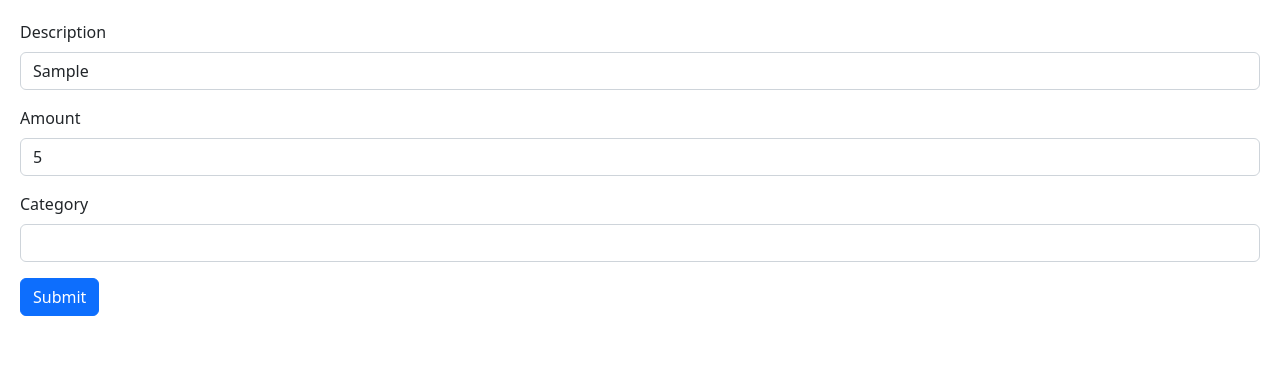
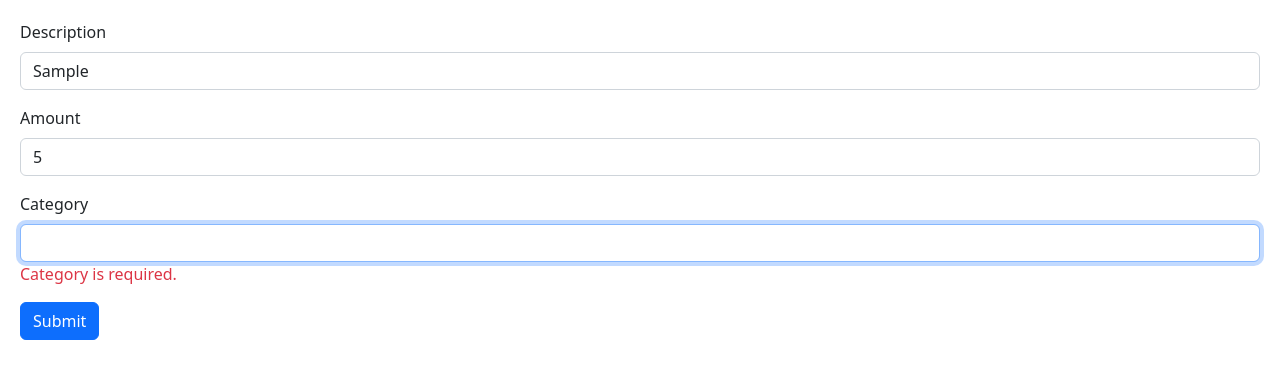
Before and after one commit to khaingthinzarthwe/MoshReactCourse, a React (Vite) app: page / in a window 1280 px wide. Both pictures are taken after typing "Sample", "5" into the empty fields and a click on the button "Submit". Shown: the top 378 px of the page. Built offline with nearby package versions, Linux system fonts and the light colour scheme.

Commit message:
Exercise-applying validation

```diff
--- a/src/components/FormExercise.tsx
+++ b/src/components/FormExercise.tsx
@@ -1,8 +1,15 @@
 import React, { FormEvent, useRef } from "react";
 import { FieldValues, useForm } from "react-hook-form";
 
+interface formData {
+  description: string;
+  amount: number;
+  category: string;
+}
+
 const FormExercise = () => {
-  const { register, handleSubmit } = useForm();
+  const { register, handleSubmit, formState: { errors } } = useForm<formData>();
+
   const onSubmit = (data: FieldValues) => console.log(data);
 
   return (
@@ -12,33 +19,38 @@ const FormExercise = () => {
           Description
         </label>
         <input
-          {...register("description")}
+          {...register("description", { required: true, minLength: 3 })}
           id="desc"
           type="text"
           className="form-control"
         />
+        { errors.description?.type === 'required' && <p className="text-danger">Description is required.</p> }
+        { errors.description?.type === 'minLength' && <p className="text-danger">Description should be at least 3 characters.</p> }
       </div>
       <div className="mb-3">
         <label htmlFor="amt" className="form-label">
           Amount
         </label>
         <input
-          {...register("amount")}
+          {...register("amount", { required: true, minLength: 1 })}
           id="amt"
           type="number"
           className="form-control"
         />
+        { errors.amount?.type === 'required' && <p className="text-danger">Amount is required.</p> }
+        { errors.amount?.type === 'minLength' && <p className="text-danger">Amount should be at least 1.</p> }
       </div>
       <div className="mb-3">
         <label htmlFor="ctg" className="form-label">
           Category
         </label>
-        <select {...register("category")} className="form-control" id="ctg">
+        <select {...register("category", { required: true })} className="form-control" id="ctg">
           <option></option>
           <option>Groceries</option>
           <option>Utilities</option>
           <option>Entertainment</option>
         </select>
+        { errors.category?.type === 'required' && <p className="text-danger">Category is required.</p> }
       </div>
       <button className="btn btn-primary" type="submit">
         Submit
```
